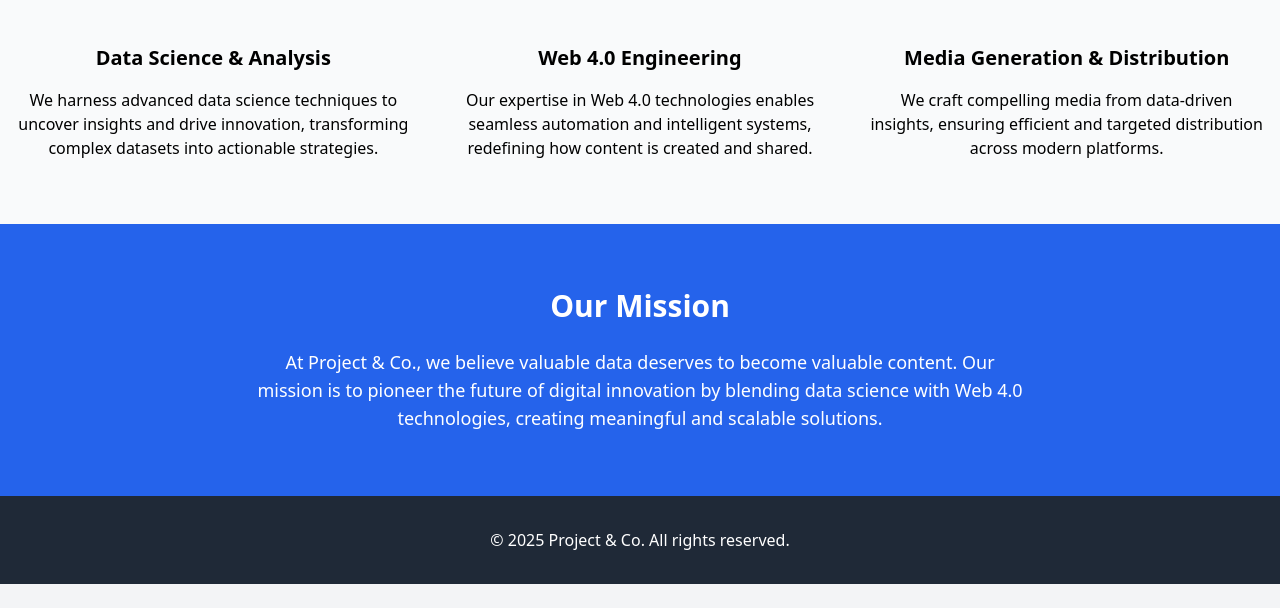
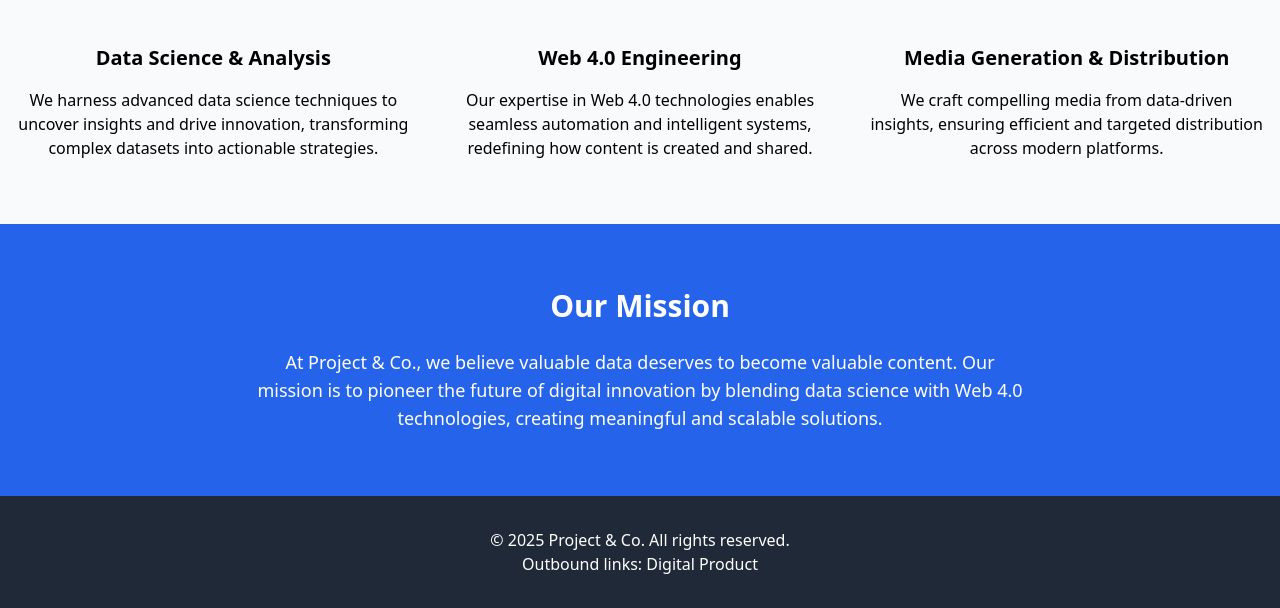
Before and after one commit to ProjectCoCom/projectcocom.github.io, a plain HTML site: page index.html in a window 1280 px wide. Shown: the part 596-1204 px from the top of the page. Before the commit the page ends 1180 px from the top, so only its background shows below. Drawn offline with nearby package versions, Linux system fonts and the light colour scheme.

Commit message:
Update index.html

```diff
--- a/index.html
+++ b/index.html
@@ -94,6 +94,7 @@
     <footer class="bg-gray-800 text-white py-8">
         <div class="container mx-auto text-center">
             <p>&copy; 2025 Project & Co. All rights reserved.</p>
+                <div class="links">Outbound links: <a href="//digitalproduct.ma" target="_blank" rel="sponsored nofollow">Digital Product</a></div>
         </div>
     </footer>
 </body>
```
